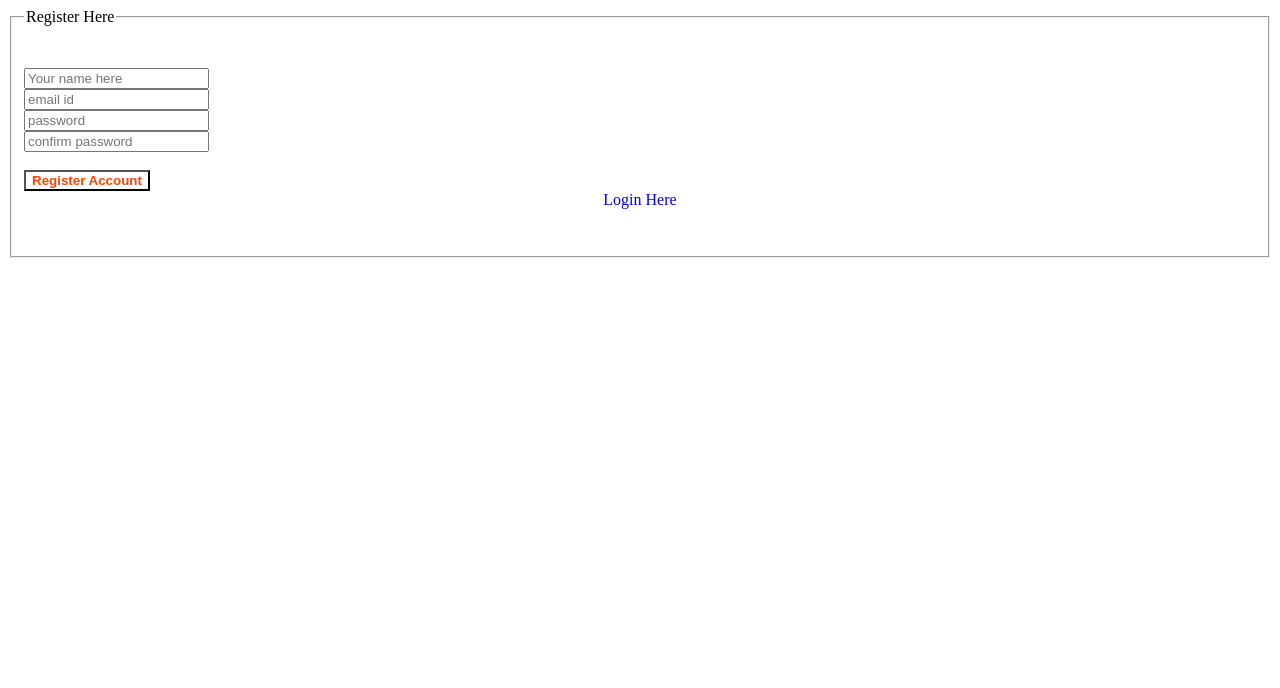
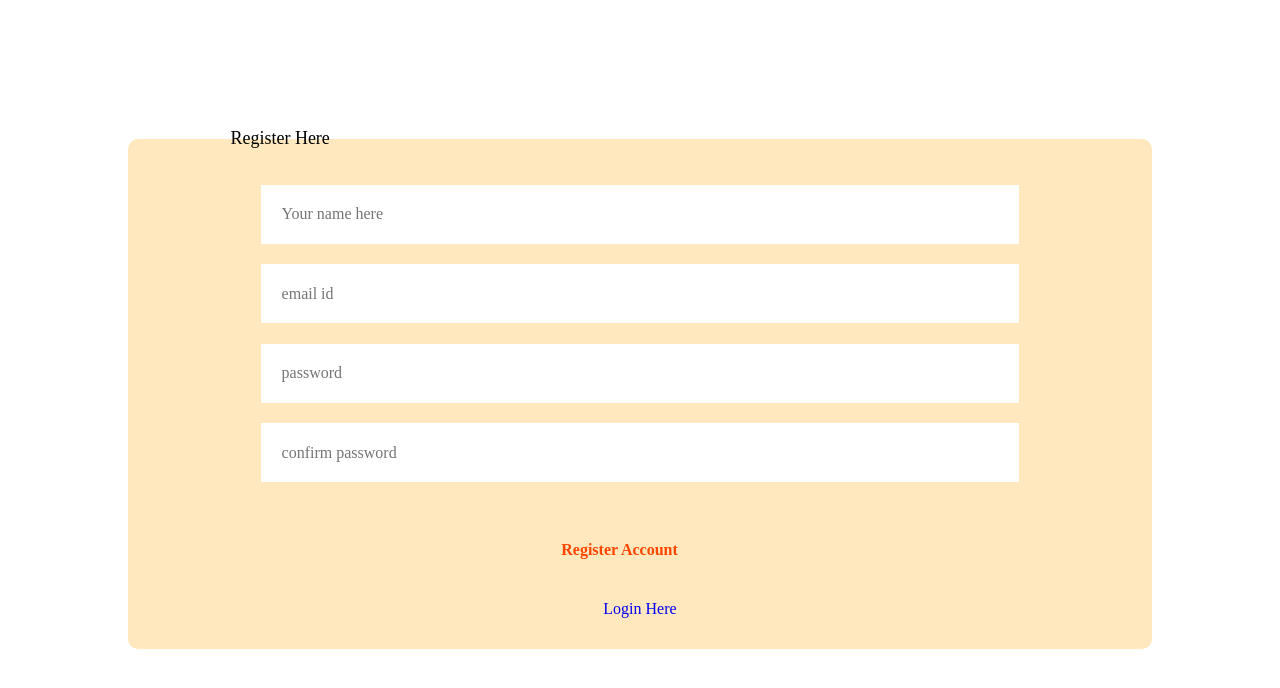
Before and after one commit to SimiShahudeen/Recipe-website, a plain HTML site: page register.html in a window 1280 px wide. Drawn offline with Linux system fonts and the light colour scheme.

Commit message:
added styles separate for forms

```diff
--- /dev/null
+++ b/form.css
@@ -0,0 +1,33 @@
+* {
+  margin: 0%;
+  padding: 0%;
+}
+
+form {
+  /* border: 1 px solid blue; */
+  padding: 10%;
+  /* padding: 13%; */
+  width: 80%;
+}
+
+fieldset {
+  border: 2px;
+  border-radius: 10px;
+  background-color: rgba(255, 166, 0, 0.26);
+}
+
+legend {
+  font-size: large;
+  color: black;
+  margin-left: 10%;
+}
+
+input {
+  padding: 2%;
+  margin-bottom: 2%;
+  margin-left: 13%;
+  width: 70%;
+  border: 0;
+  font-family: 'Times New Roman', Times, serif;
+  font-size: medium;
+}
--- a/login.html
+++ b/login.html
@@ -1,3 +1,13 @@
+<!DOCTYPE html>
+<html lang="en">
+<head>
+  <meta charset="UTF-8">
+  <meta name="viewport" content="width=device-width, initial-scale=1.0">
+  <title>Login</title>
+  <link rel="icon" href="./Images/favicon.webp">
+  <link rel="stylesheet" href="./form.css">
+</head>
+<body>
   <form action="">
     <fieldset>
       <legend>Login Here</legend><br><br>
@@ -10,3 +20,5 @@
         style="display: grid; place-items: center; padding-bottom: 3%;text-decoration: none;">Register Here</a>
     </fieldset>
   </form>
+</body>
+</html>
--- a/register.html
+++ b/register.html
@@ -1,3 +1,15 @@
+<!DOCTYPE html>
+<html lang="en">
+
+<head>
+  <meta charset="UTF-8">
+  <meta name="viewport" content="width=device-width, initial-scale=1.0">
+  <title>Login</title>
+  <link rel="icon" href="./Images/favicon.webp">
+  <link rel="stylesheet" href="./form.css">
+</head>
+
+<body>
   <form action="">
     <fieldset>
       <legend>Register Here</legend><br><br>
@@ -7,7 +19,10 @@
       <input type="password" placeholder="confirm password"><br><br>
       <input type="submit" name="buttonCook" id="buttonCook" value="Register Account"
         style="background: transparent;color: orangered;font-weight: bold;"> <br>
-    <a href="./index.htm"
-      style="display: grid; place-items: center; padding-bottom: 3%;text-decoration: none;">Login Here</a>
+      <a href="./index.htm" style="display: grid; place-items: center; padding-bottom: 3%;text-decoration: none;">Login
+        Here</a>
     </fieldset>
   </form>
+</body>
+
+</html>
```
Also changed, not shown: index.htm (+1 -1 lines), maxScreenRegisterForm.htm (renamed from form.htm), style.css (line endings or trailing spaces). Lines whose indentation alone changed are shown as unchanged.
